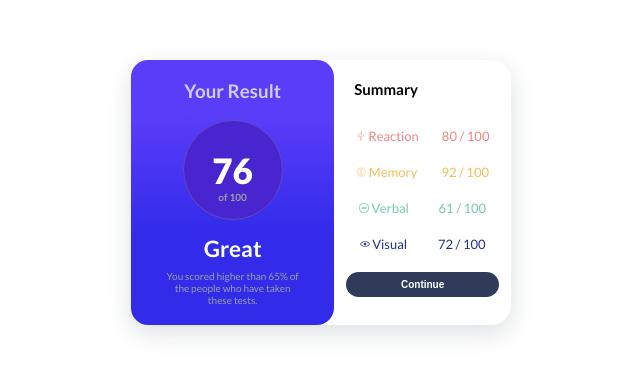
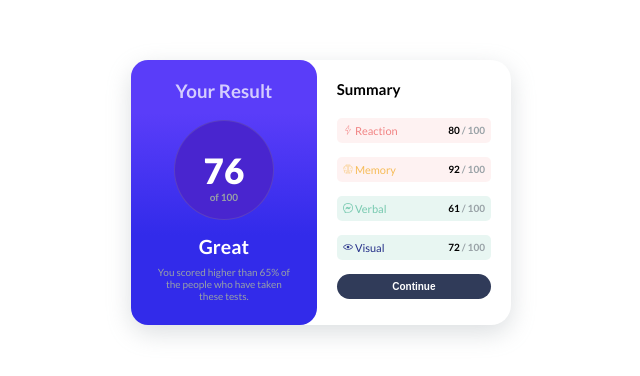
Before and after one commit to ClebSantos404/Summary-Component, a plain HTML site: page index.html in a window 1280 px wide. Shown: the part 208-584 px from the top of the page, without its empty margins (319-959 px from the left). Drawn offline with Linux system fonts and the light colour scheme.

Commit message:
:ok_hand: style: Change and revision

```diff
--- a/assets/css/styles.css
+++ b/assets/css/styles.css
@@ -42,7 +42,7 @@ img {
 
 .box1 {
   height: 100%;
-  width: 230px;
+  width: 220px;
   border-radius: 17px;
   background: linear-gradient(180deg, rgba(90,61,249,1) 20%, rgba(50,43,234,1) 66%);
 }
@@ -60,7 +60,7 @@ img {
 .result-number {
   background: var(--bg-number);
   border-radius: 50px;
-  border: 0.05px solid #6248be;
+  border: 0.05px solid #6248bec0;
   height: 100px;
   width: 100px;
   text-align: center;
@@ -85,7 +85,7 @@ img {
 
 .info {
   text-align: center;
-  font-size: 15px;
+  font-size: 13px;
   margin-top: 15px;
   color: white;
 }
@@ -99,48 +99,61 @@ img {
 
 .box2 {
   height: 100%;
-  width: 200px;
+  width: 230px;
   border-radius: 0 17px 17px 0;
 }
 
 .box2 h3 {
-  margin: 20px 0 30px 20px;
+  margin: 20px 0 15px 20px;
   font-size: 15px;
 }
 
 .results {
   display: flex;
-  font-size: 13px;
+  font-size: 11px;
   flex-direction: column;
-  margin: 10px;
+  margin: 20px;
+  transition: cubic-bezier(0.165, 0.84, 0.44, 1) 1s;
 }
 
 .reaction {
   display: flex;
-  justify-content: space-around;
+  background: #f8adad2a;
+  border-radius: 5px;
+  padding: 6px;
+  justify-content: space-between;
   color: var(--color-reaction);
-  margin-bottom: 20px;
+  margin-bottom: 14px;
 }
 
 .memory {
   display: flex;
-  justify-content: space-around;
+  background: #f8adad2a;
+  padding: 6px;
+  border-radius: 5px;
+  justify-content: space-between;
   color: var(--color-memory);
-  margin-bottom: 20px;
+  margin-bottom: 14px;
 }
 
 .verbal {
   display: flex;
-  justify-content: space-around;
+  background: #76c9af2a;
+  padding: 6px;
+  border-radius: 5px;
+  justify-content: space-between;
   color: var(--color-verbal);
-  margin-bottom: 20px;
+  margin-bottom: 14px;
 }
 
 .visual {
   display: flex;
-  justify-content: space-around;
+  background: #76c9af2a;
+  padding: 6px;
+  border-radius: 5px;
+  justify-content: space-between;
   color: var(--color-visual);
-  margin-bottom: 20px;
+  margin-bottom: 14px;
 }
 
 .btn {
@@ -150,6 +163,7 @@ img {
 }
 
 .btn button {
+  cursor: pointer;
   padding: 7px 55px;
   border-radius: 15px;
   border: none;
@@ -158,3 +172,17 @@ img {
   font-weight: 600;
   font-size: 10px;
 }
+
+.btn button:hover {
+  background: linear-gradient(180deg, rgba(90,61,249,1) 20%, rgba(50,43,234,1) 66%);
+}
+
+.modify-number {
+  color: black;
+  font-weight: 600;
+  font-size: 10px;
+}
+
+.m2 {
+  color: var(--color-number);
+}
--- a/index.html
+++ b/index.html
@@ -30,21 +30,36 @@
         <h3>Summary</h3>
         <div class="results">
           <div class="reaction">
-            <p><img src="assets/image/raioicon.png" alt="Raio Icon" /> Reaction</p>
-            <span class="modify-number">80 / 100</span>
+            <p>
+              <img src="assets/image/raioicon.png" alt="Raio Icon" /> Reaction
+            </p>
+            <span class="modify-number">
+              80 <span class="m2">/ 100</span>
+            </span>
           </div>
           <div class="memory">
-            <p><img src="assets/image/brainIcon.png" alt="Brai Icon" /> Memory</p>
-            <span class="modify-number">92 / 100</span>
+            <p>
+              <img src="assets/image/brainIcon.png" alt="Brai Icon" /> Memory
+            </p>
+            <span class="modify-number">
+              92 <span class="m2"> / 100</span>
+            </span>
           </div>
-
-            <div class="verbal">
-             <p><img src="assets/image/chat.png" alt="hat Icon" /> Verbal</p>
-            <span class="modify-number">61 / 100</span>
+          <div class="verbal">
+             <p>
+              <img src="assets/image/chat.png" alt="hat Icon" /> Verbal
+            </p>
+            <span class="modify-number">
+              61 <span class="m2">/ 100</span>
+            </span>
           </div>
           <div class="visual">
-            <p><img src="assets/image/eyerIcon.webp" alt="eyer icon" /> Visual</p>
-            <span class="modify-number">72 / 100</span>
+            <p>
+              <img src="assets/image/eyerIcon.webp" alt="eyer icon" /> Visual
+            </p>
+            <span class="modify-number">
+              72 <span class="m2">/ 100</span>
+            </span>
           </div>
           <div class="btn">
             <button>Continue</button>
```
